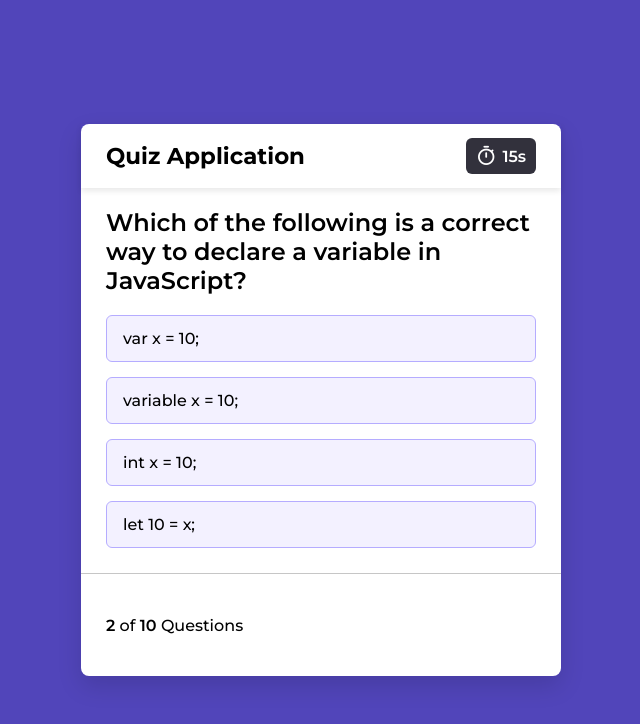
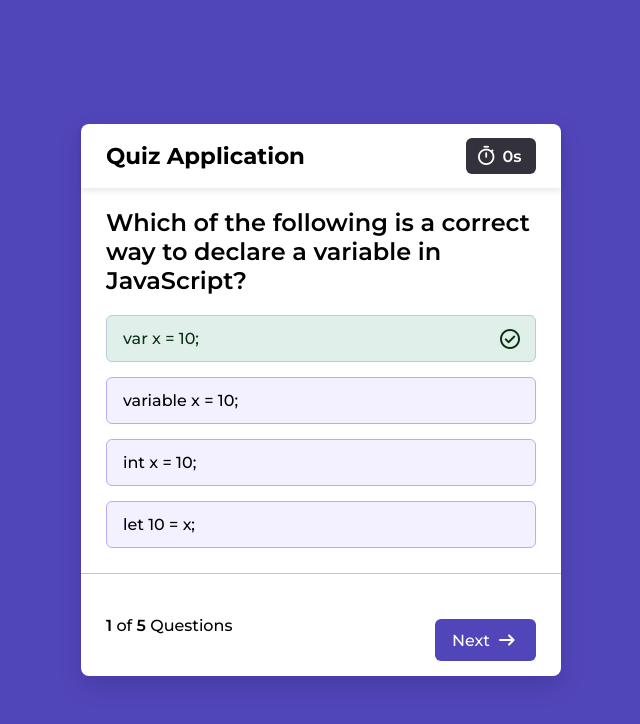
Before and after one commit to Kelv11/Quiz-app, a plain HTML site: page index.html in a window 1280 px wide. Shown: the whole page, without its empty margins (319-959 px from the left). Drawn offline with nearby package versions, Linux system fonts and the light colour scheme; a web font is replaced by a local one.

Commit message:
quiz timer

```diff
--- a/Javascript/script.js
+++ b/Javascript/script.js
@@ -1,9 +1,38 @@
 const answerOptions = document.querySelector(".answer-options");
 const nextQuestionBtn = document.querySelector(".next-question-btn");
-
+const questionStatus = document.querySelector(".question-status");
+const timerDisplay = document.querySelector(".time-duration");
+//Quiz state variables
+const QUIZ_TIME_LIMIT = 5;
+let currentTime = QUIZ_TIME_LIMIT;
+let timer = null;
 let quizCategory = "programming";
+let numberOfQuestions = 5;
 let currentQuestion = null;
 const questionsIndexHistory = [];
+//clear and reset the timer
+const resetTimer = () => {
+  clearInterval(timer);
+  currentTime = QUIZ_TIME_LIMIT;
+  timerDisplay.textContent = `${currentTime}s`;
+};
+
+//Initialize and start the timer for the current question
+const startTimer = () => {
+  timer = setInterval(() => {
+    currentTime--;
+    timerDisplay.textContent = `${currentTime}s`;
+    if (currentTime <= 0) {
+      clearInterval(timer);
+      highlightCorrectAnswer();
+      nextQuestionBtn.style.visibility = "visible";
+      //disable all answer options after one option is selected
+      answerOptions
+        .querySelectorAll(".answer-option")
+        .forEach((option) => (option.style.pointerEvents = "none"));
+    }
+  }, 1000);
+};
 
 //Fetch a random question based on the selected category
 const getRandomQuestion = () => {
@@ -15,6 +44,14 @@ const getRandomQuestion = () => {
   const availableQuestion = categoryQuestions.filter(
     (_, index) => !questionsIndexHistory.includes(index)
   );
+  //show the results if all questions have been answered
+  if (
+    questionsIndexHistory.length >=
+    Math.min(categoryQuestions.length, numberOfQuestions)
+  ) {
+    return console.log("Quiz Completed");
+  }
+
   //filter out already asked questions and choose a random one
   const randomQuestion =
     availableQuestion[Math.floor(Math.random() * availableQuestion.length)];
@@ -36,6 +73,7 @@ const highlightCorrectAnswer = () => {
 
 //Handles the user's answer selection
 const handleAnswer = (option, answerIndex) => {
+  clearInterval(timer);
   const isCorrect = currentQuestion.correctAnswer === answerIndex;
   option.classList.add(isCorrect ? "correct" : "incorrect");
 
@@ -58,13 +96,17 @@ const handleAnswer = (option, answerIndex) => {
 const renderQuestion = () => {
   currentQuestion = getRandomQuestion();
   if (!currentQuestion) return;
-  console.log(currentQuestion);
+
+  resetTimer();
+  startTimer();
 
   //Update the UI
   answerOptions.innerHTML = "";
   nextQuestionBtn.style.visibility = "hidden";
   document.querySelector(".question-text").textContent =
     currentQuestion.question;
+  questionStatus.innerHTML = `<b>${questionsIndexHistory.length}</b> of <b>${numberOfQuestions}</b> Questions`;
+
   //Create option elements and append them and add click event listeners
   currentQuestion.options.forEach((Option, index) => {
     const li = document.createElement("li");
--- a/index.html
+++ b/index.html
@@ -55,7 +55,7 @@
       </div>
 
       <div class="quiz-footer">
-        <p class="question-status"><b>2</b> of <b>10</b> Questions</p>
+        <p class="question-status"></p>
         <button class="next-question-btn">
           Next
           <span class="material-symbols-rounded"> arrow_right_alt </span>
```
